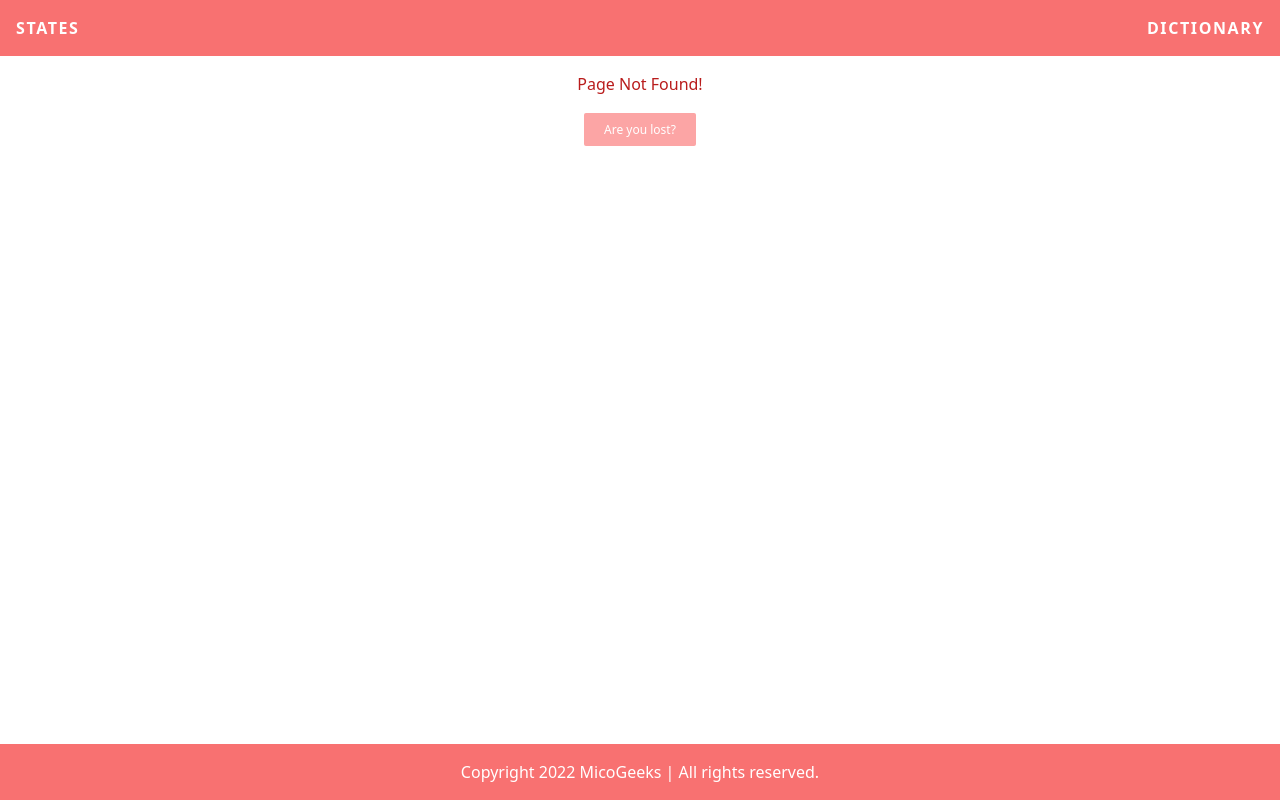
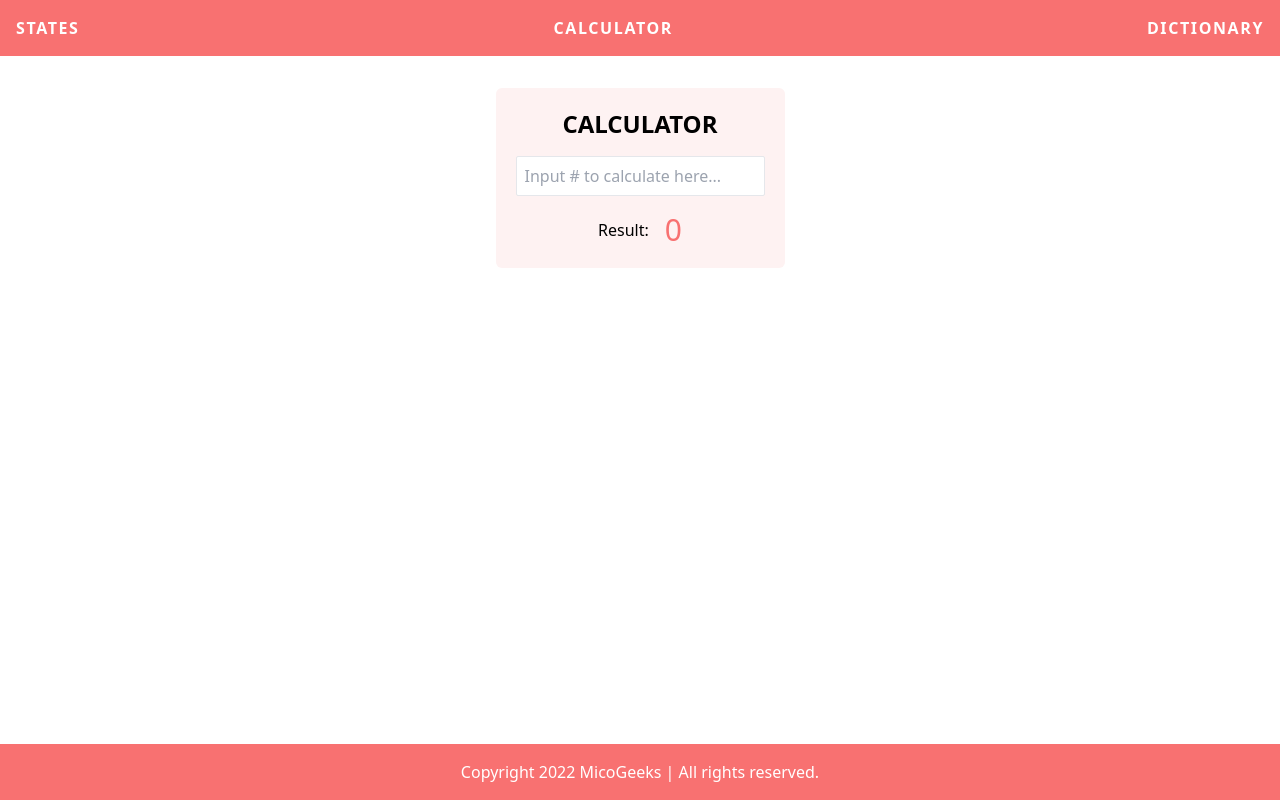
Before and after one commit to trander123/microservices, a React (Vite) app: page /calculator in a window 1280 px wide. Before the commit this address had no page. Built offline with nearby package versions, Linux system fonts and the light colour scheme.

Commit message:
added new service (Calculator)

```diff
--- a/src/App.tsx
+++ b/src/App.tsx
@@ -5,12 +5,14 @@ import { Routes, Route } from "react-router-dom";
 import { States } from "./components/States";
 import { PageNotFound } from "./components/PageNotFound";
 import { Dictionary } from "./components/Dictionary";
+import { Calculator } from "./components/Calculator";
 function App() {
   return (
     <div className="flex flex-col min-w-screen min-h-screen">
       <Header />
       <main className="flex items-center justify-center p-4 h-full">
         <Routes>
+          <Route path="/calculator" element={<Calculator />} />
           <Route path="/" element={<States />} />
           <Route path="*" element={<PageNotFound />} />
           <Route path="/dictionary" element={<Dictionary />} />
--- /dev/null
+++ b/src/components/Calculator.tsx
@@ -0,0 +1,46 @@
+import React, { ChangeEvent, FormEvent, useState } from "react";
+
+export const Calculator = () => {
+  const [value, setValue] = useState<string>("");
+  const [result, setResult] = useState<number>(0);
+  const [error, setError] = useState<string>("");
+
+  function handleOnSubmit(e: FormEvent) {
+    e.preventDefault();
+    try {
+      setResult(eval(value));
+      setError("");
+    } catch (error) {
+      setError("Invalid input");
+    }
+  }
+  function handleOnChange(e: ChangeEvent<HTMLInputElement>) {
+    setValue(e.target.value);
+    try {
+      setResult(eval(e.target.value));
+    } catch (error) {}
+  }
+  return (
+    <>
+      <div className="flex flex-col my-4 bg-red-50 p-5 rounded-md">
+        <div className="text-center">
+          <h1 className="mb-4 text-2xl font-bold">CALCULATOR</h1>
+        </div>
+        <form onSubmit={handleOnSubmit} className="mb-4">
+          <input
+            placeholder="Input # to calculate here..."
+            type="text"
+            className=" border rounded-sm px-2 outline-none w-full h-10"
+            onChange={handleOnChange}
+          />
+
+          <p className="text-xs text-red-500">{error && error}</p>
+        </form>
+        <div className="text-center flex items-center justify-center space-x-4 ">
+          <p className="">Result:</p>
+          <p className="text-3xl text-red-400">{result || "0"}</p>
+        </div>
+      </div>
+    </>
+  );
+};
--- a/src/components/Dictionary.tsx
+++ b/src/components/Dictionary.tsx
@@ -50,6 +50,10 @@ export function Dictionary() {
 
   return (
     <div className="flex flex-col my-4 bg-red-50 p-5 rounded-md">
+      <div className="text-center">
+        <h1 className="mb-8 text-2xl font-bold">DICTIONARY</h1>
+      </div>
+
       <div className="flex justify-center items-center mb-4">
         <form onSubmit={handleSubmit}>
           <div className="flex space-x-2">
@@ -67,7 +71,7 @@ export function Dictionary() {
 
             <button
               type="submit"
-              className=" bg-green-400 px-8 py-2 font-bold text-gray-100 rounded-sm"
+              className=" bg-gradient-to-br from-red-600 via-red-400 to-red-200  px-8 py-2 font-bold text-gray-100 rounded-sm"
             >
               Search
             </button>
--- a/src/components/Header.tsx
+++ b/src/components/Header.tsx
@@ -8,6 +8,9 @@ export function Header() {
         <Link to={"/"} className=" font-bold tracking-widest">
           STATES
         </Link>
+        <Link to={"/calculator"} className=" font-bold tracking-widest">
+          CALCULATOR
+        </Link>
         <Link to={"/dictionary"} className=" font-bold tracking-widest">
           DICTIONARY
         </Link>
--- a/src/components/States.tsx
+++ b/src/components/States.tsx
@@ -27,7 +27,8 @@ export function States() {
 
   return (
     <div className="flex flex-col my-4 bg-red-50 p-5 rounded-md">
-      <div>
+      <div className="text-center">
+        <h1 className="mb-4 text-2xl font-bold">STATES</h1>
         <input
           placeholder="Search"
           type="text"
```
